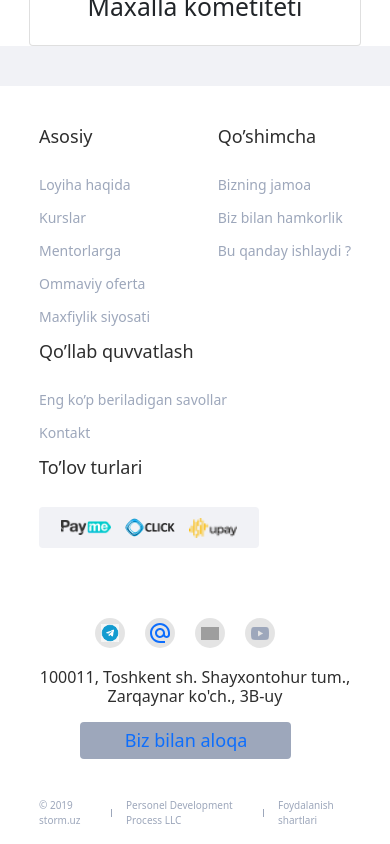
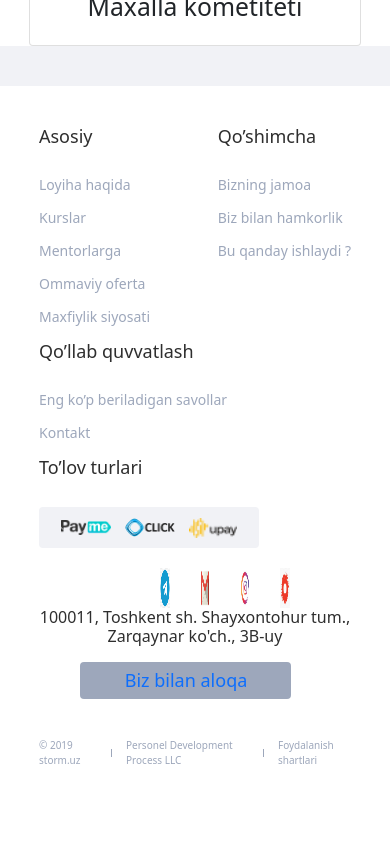
Before and after one commit to Rahmonbek/ittower, a React (Create React App) app: page /contact in a window 390 px wide. Shown: the part 704-1548 px from the top of the page. After the commit the page ends 1488 px from the top, so only its background shows below. Built offline with nearby package versions, Linux system fonts and the light colour scheme; grey boxes are pictures that could not be loaded.

Commit message:
xlk
s;lx

```diff
--- a/src/pages/dashboards/css/Footer.module.css
+++ b/src/pages/dashboards/css/Footer.module.css
@@ -129,8 +129,12 @@ border-radius: 4px;
     .row1 p {
         text-align: center;
     }
+    .pay img{
+     padding-left: 30px;
+    }
     .pay {
-        margin-top: -500px;
+     width:100%;
+     padding-left: 30px;
     }
     .payments {
         margin-bottom: 20px;
@@ -140,6 +144,15 @@ border-radius: 4px;
     }
 }
 
+@media (min-width:575px){
+.pay img{
+    width: 40px;
+    height: 40px;
+   }
+}
 @media (max-width:575px){
-
-}
+    .pay img{
+        height: 40px;
+    width: 40px;
+    }
+    }
--- a/src/pages/dashboards/pages/Bosh5.js
+++ b/src/pages/dashboards/pages/Bosh5.js
@@ -23,17 +23,7 @@ export default class Bosh5 extends Component {
             </div>
           </Container>
 
-          <img
-            style={{
-              fontSize: "3vw",
-              width: "5%",
-              height: "6%",
-              position: "absolute",
-              right: "80px",
-              bottom: "80px",
-            }}
-            src={images3}
-          />
+
         </div>
       </div>
     );
--- a/src/pages/dashboards/pages/Footer.js
+++ b/src/pages/dashboards/pages/Footer.js
@@ -5,9 +5,9 @@ import click from '../img/click.png'
 import cx from 'classnames'
 import upay from '../img/upay.png'
 import telegram from '../img/telegram.png'
-
-import instagram from '../img/instagram.png'
-import youtube from '../img/youtube.png'
+ import email from '../img/amail.jpeg'
+import instagram from '../img/instagram.jpeg'
+import youtube from '../img/youtobe.jpeg'
 import { Link } from 'react-router-dom'
 import AlternateEmailIcon from '@material-ui/icons/AlternateEmail';
 
@@ -48,11 +48,11 @@ export default class Footer extends Component {
                 </div>
                 <div className={style.row1}>
                     <div className={style.col-3}>
-                        <div className={cx(style.payments,style.pay)}>
-                            <a href="https://t.me/IT_tower" target="_blank"><img style={{width:'18px'}} src={telegram} /></a>
-                            <a href="ittower01@gmail.com" target="_blank"><AlternateEmailIcon/></a>
-                            <a href="https://www.instagram.com/it_tower_academy/" target="_blank"><img style={{width:'18px'}} src={instagram} /></a>
-                            <a href="https://youtube.com" target="_blank"><img style={{width:'18px'}} src={youtube} /></a>
+                        <div className={style.payments,style.pay}>
+                            <a href="https://t.me/IT_tower" target="_blank"><img style={{width:'40px'}} src={telegram} /></a>
+                            <a href="ittower01@gmail.com" target="_blank"><img style={{width:'40px'}} src={email} /></a>
+                            <a href="https://www.instagram.com/it_tower_academy/" ><img style={{width:'40px'}} src={instagram} /></a>
+                            <a href="https://youtube.com" target="_blank"><img style={{width:'40px'}} src={youtube} /></a>
                         </div>
                     </div>
                     <div className={style.col-3}>
```
Also changed, not shown: src/pages/dashboards/img/youtube.png (deleted).
